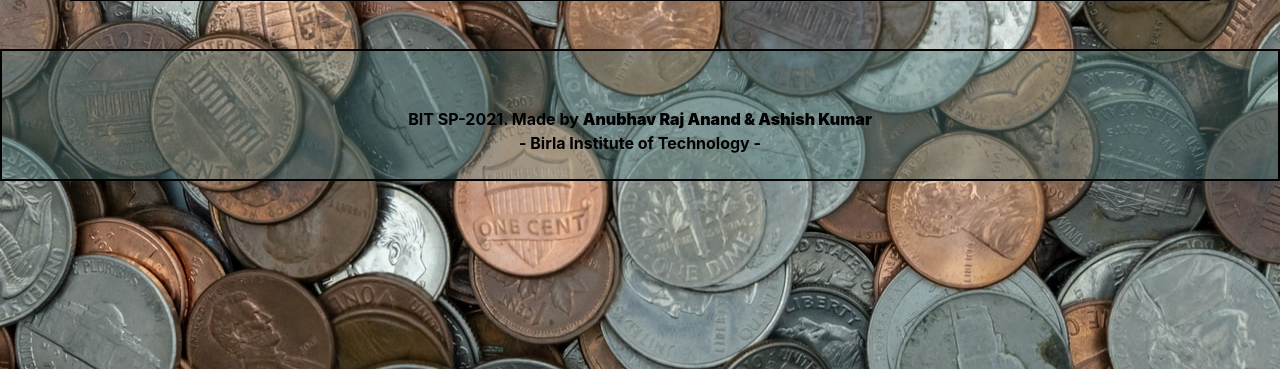
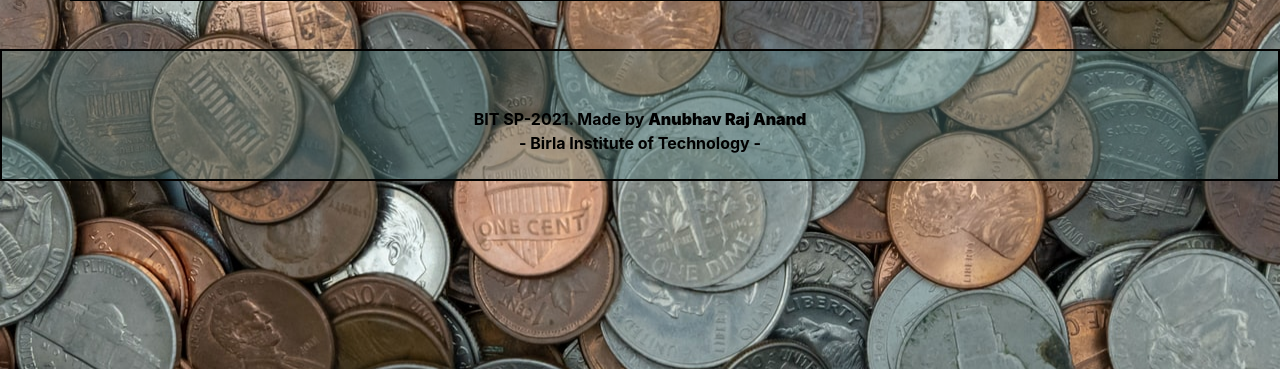
Before and after one commit to ara3601/Summer_traning.github.io, a PHP site: page /transfermoney.php in a window 1280 px wide. Shown: the part 209-578 px from the top of the page. Run offline with PHP 8.4, Linux system fonts and the light colour scheme; data that the repository does not hold is empty.

Commit message:
Update transfermoney.php

```diff
--- a/transfermoney.php
+++ b/transfermoney.php
@@ -84,7 +84,7 @@
             </div>
          </div>
          <footer class="text-center mt-5 py-2">
-         <p><br><br>BIT SP-2021. Made by <b>Anubhav Raj Anand & Ashish Kumar</b> <br>- Birla Institute of Technology -</p>
+         <p><br><br>BIT SP-2021. Made by <b>Anubhav Raj Anand</b> <br>- Birla Institute of Technology -</p>
         </footer>
          <script src="https://code.jquery.com/jquery-3.5.1.slim.min.js" integrity="sha384-DfXdz2htPH0lsSSs5nCTpuj/zy4C+OGpamoFVy38MVBnE+IbbVYUew+OrCXaRkfj" crossorigin="anonymous"></script>
 <script src="https://cdn.jsdelivr.net/npm/bootstrap@4.5.3/dist/js/bootstrap.bundle.min.js" integrity="sha384-ho+j7jyWK8fNQe+A12Hb8AhRq26LrZ/JpcUGGOn+Y7RsweNrtN/tE3MoK7ZeZDyx" crossorigin="anonymous"></script>
```
